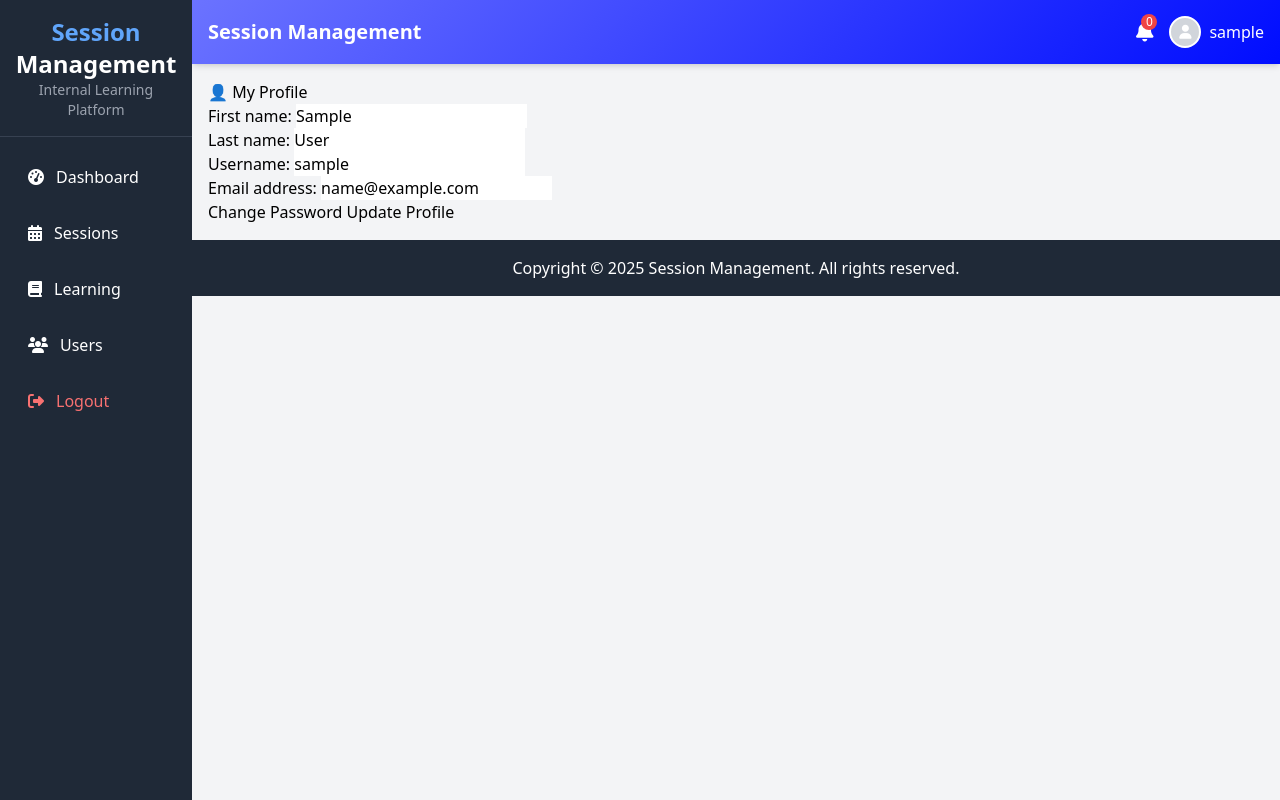
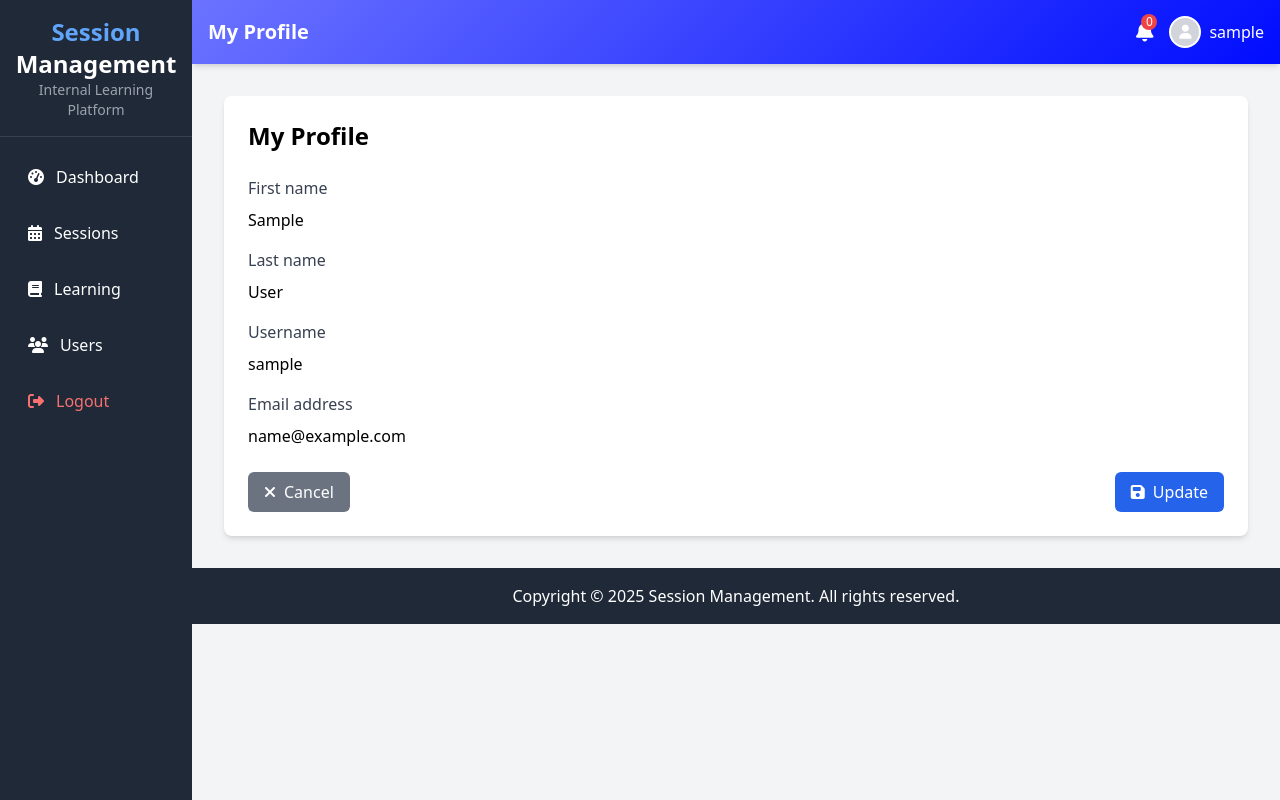
Before and after one commit to ashishkekan/session-management, a Django app: page /my-profile/ in a window 1280 px wide. Run offline with Django 4.2, Linux system fonts and the light colour scheme; the visitor is signed in with stand-in values (Sample User, id 1); some libraries are stand-ins or nearby versions.

Commit message:
Fixed code improvements

```diff
--- a/management/templates/session/all_sessions.html
+++ b/management/templates/session/all_sessions.html
@@ -18,6 +18,7 @@
                 <table class="min-w-full divide-y divide-gray-200">
                     <thead class="bg-gray-50">
                         <tr>
+                            <th class="px-6 py-3 text-left text-xs font-medium text-gray-500 uppercase tracking-wider">No.</th>
                             <th class="px-6 py-3 text-left text-xs font-medium text-gray-500 uppercase tracking-wider">Topic</th>
                             <th class="px-6 py-3 text-left text-xs font-medium text-gray-500 uppercase tracking-wider">Date</th>
                             <th class="px-6 py-3 text-left text-xs font-medium text-gray-500 uppercase tracking-wider">Status</th>
@@ -30,6 +31,7 @@
                     <tbody class="bg-white divide-y divide-gray-200">
                         {% for session in sessions %}
                             <tr class="hover:bg-gray-50">
+                                <td class="px-6 py-4 whitespace-nowrap font-medium">{{ forloop.counter }}</td>
                                 <td class="px-6 py-4 whitespace-nowrap font-medium">{{ session.topic }}</td>
                                 <td class="px-6 py-4 whitespace-nowrap">{{ session.date|date:"M d, Y, l" }}</td>
                                 <td class="px-6 py-4 whitespace-nowrap">
--- a/management/templates/session/my_profile.html
+++ b/management/templates/session/my_profile.html
@@ -1,27 +1,36 @@
 {% extends 'session/base.html' %}
-
-{% load static %}
-
 {% block title %}My Profile{% endblock %}
+{% block header_title %}My Profile{% endblock %}
 
 {% block content %}
-<div class="profile-container">
-    <h2>👤 My Profile</h2>
-    <form method="post" novalidate>
+<div class="container mx-auto p-4">
+    <div class="bg-white rounded-lg shadow-md p-6 transition duration-300 card-hover">
+        <h2 class="text-2xl font-semibold mb-6">My Profile</h2>
+        <form method="post">
             {% csrf_token %}
             {% for field in form %}
-            <div class="form-group">
-                <label for="{{ field.id_for_label }}">{{ field.label }}:</label>
+                <div class="mb-4">
+                    <label class="block text-gray-700 font-medium mb-2" for="{{ field.id_for_label }}">
+                        {{ field.label }}
+                    </label>
                     {{ field }}
                     {% if field.errors %}
-                    <small style="color: red;">{{ field.errors|striptags }}</small>
+                        <div class="text-red-600 text-sm mt-1">
+                            {{ field.errors }}
+                        </div>
                     {% endif %}
                 </div>
             {% endfor %}
-        <div class="form-actions">
-            <a href="{% url 'change_password' %}" class="change-password-btn">Change Password</a>
-            <button type="submit" class="update-btn">Update Profile</button>
+
+            <div class="flex justify-between items-center mt-6">
+                <a href="{% url 'change_password' %}" class="bg-gray-500 text-white px-4 py-2 rounded-md hover:bg-gray-600 transition flex items-center">
+                    <i class="fas fa-times mr-2"></i> Cancel
+                </a>
+                <button type="submit" class="bg-blue-600 text-white px-4 py-2 rounded-md hover:bg-blue-700 transition flex items-center">
+                    <i class="fas fa-save mr-2"></i> Update
+                </button>
             </div>
         </form>
     </div>
+</div>
 {% endblock %}
--- a/management/templates/session/user_list.html
+++ b/management/templates/session/user_list.html
@@ -19,7 +19,6 @@
             <table class="min-w-full divide-y divide-gray-200">
                 <thead class="bg-gray-50">
                     <tr>
-                        <th class="px-6 py-3 text-left text-xs font-medium text-gray-500 uppercase tracking-wider">No.</th>
                         <th class="px-6 py-3 text-left text-xs font-medium text-gray-500 uppercase tracking-wider">Name</th>
                         <th class="px-6 py-3 text-left text-xs font-medium text-gray-500 uppercase tracking-wider">Email</th>
                         <th class="px-6 py-3 text-left text-xs font-medium text-gray-500 uppercase tracking-wider">Is Staff?</th>
@@ -31,7 +30,6 @@
                 <tbody class="bg-white divide-y divide-gray-200">
                     {% for user in users %}
                         <tr class="hover:bg-gray-50">
-                            <td class="px-6 py-4 whitespace-nowrap font-medium">{{ forloop.counter }}</td>
                             <td class="px-6 py-4 whitespace-nowrap font-medium">{{ user.first_name }} {{ user.last_name }}</td>
                             <td class="px-6 py-4 whitespace-nowrap font-medium">{{ user.email }}</td>
                             <td class="px-6 py-4 whitespace-nowrap font-medium">
```
Lines whose indentation alone changed are shown as unchanged.
